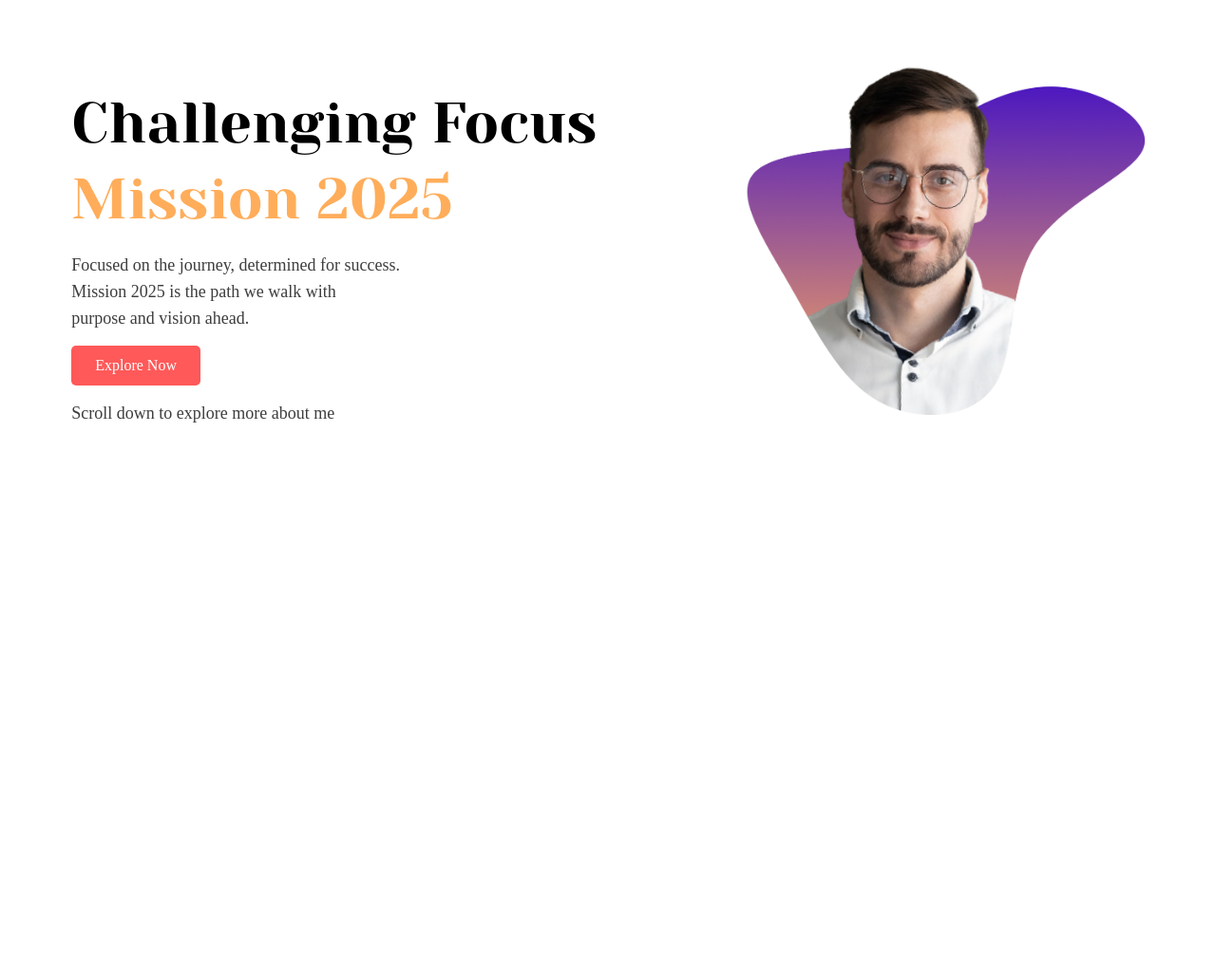
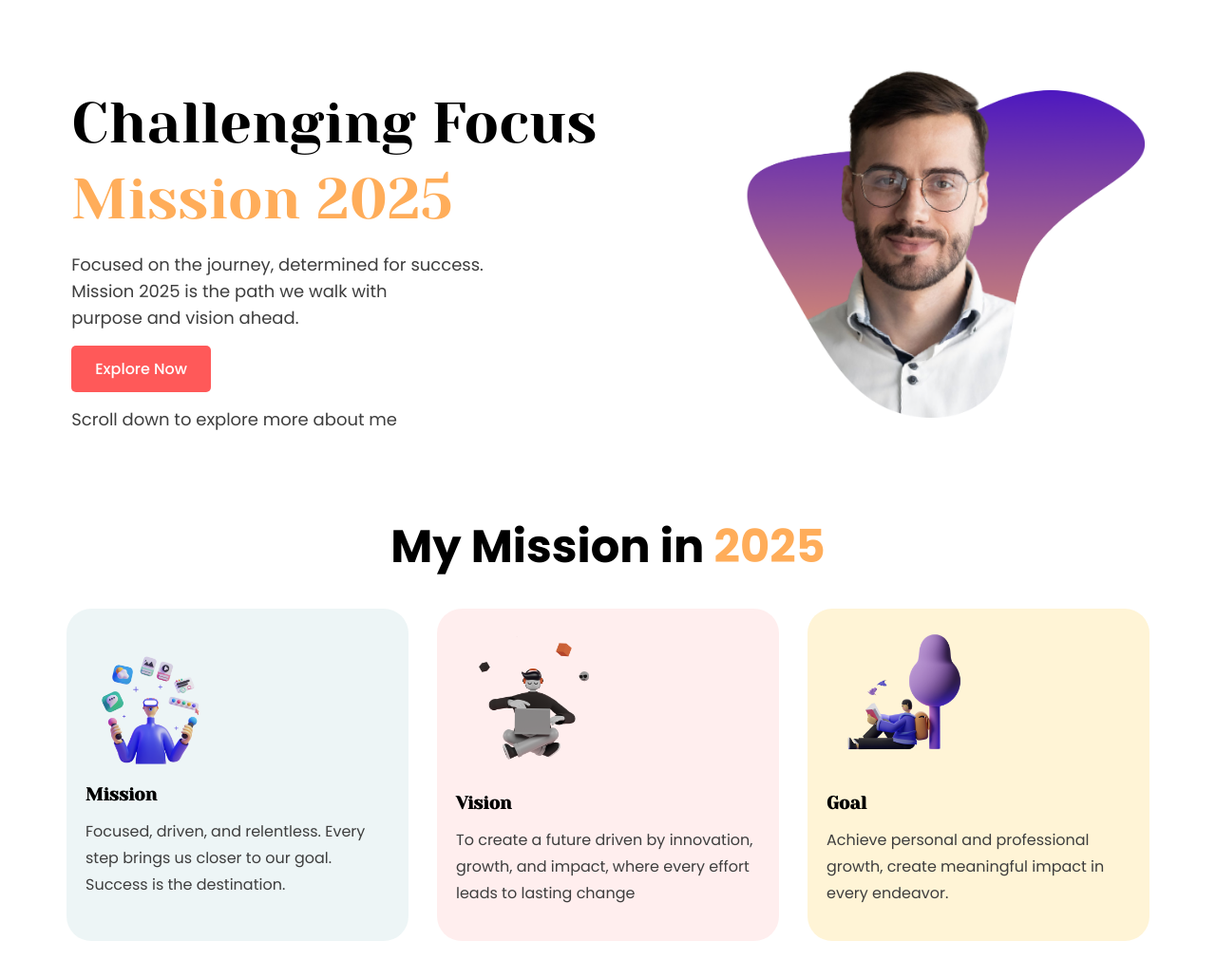
Before and after one commit to shihabuddin-dev/jaman-mission, a plain HTML site: page index.html in a window 1280 px wide. Shown: the whole page at 95% size. Before the commit the page ends 800 px from the top, so only its background shows below. Drawn offline with Linux system fonts and the light colour scheme.

Commit message:
addedMy Mission in 2025 section

```diff
--- a/index.html
+++ b/index.html
@@ -6,7 +6,7 @@
     <meta name="viewport" content="width=device-width, initial-scale=1.0">
     <title>Jaman Mission</title>
     <link rel="stylesheet" href="style/style.css">
-    <link rel="shortcut icon" href="images/shapes/shape-9.png" type="image/x-icon">
+    <link rel="shortcut icon" href="images/illustrators/mission.png" type="image/x-icon">
 </head>
 
 <body>
@@ -24,7 +24,31 @@
 
     </header>
     <main>
+        <!-- My Mission in 2025 section  -->
+<section class="mission">
+    <h2 class="section-title">My Mission in <span>2025</span></h2>
+    <div class="mission-hole-card ">
+        <div class="mission-card card1">
+            <img src="images/illustrators/mission.png" alt="">
+            <h3>Mission</h3>
+            <p class="caption card-cap">Focused, driven, and relentless. Every step brings us closer to our goal. Success is the destination.</p>
 
+        </div>
+        <div class="mission-card card2">
+            <img src="images/illustrators/vision.png" alt="">
+            <h3>Vision</h3>
+            <p class="caption card-cap">To create a future driven by innovation, growth, and impact, where every effort leads to lasting change</p>
+
+        </div>
+        <div class="mission-card card3">
+            <img src="images/illustrators/goal.png" alt="">
+            <h3>Goal</h3>
+            <p class="caption card-cap">Achieve personal and professional growth,  create meaningful impact in every endeavor.</p>
+
+        </div>
+
+    </div>
+</section>
     </main>
     <footer>
 
--- a/style/style.css
+++ b/style/style.css
@@ -1,32 +1,26 @@
 @import url('https://fonts.googleapis.com/css2?family=Yeseva+One&display=swap');
-*{
+@import url('https://fonts.googleapis.com/css2?family=Poppins:ital,wght@0,100;0,200;0,300;0,400;0,500;0,600;0,700;0,800;0,900;1,100;1,200;1,300;1,400;1,500;1,600;1,700;1,800;1,900&display=swap');
+
+* {
     margin: 0;
     padding: 0;
 }
-body{
-    font-family: "Yeseva One", serif;
+
+body {
+    font-family: "Yeseva One", "Poppins", serif;
     margin: 0 auto;
     max-width: 1280px;
 }
-/* Hero Section Style  */
-.hero{
-    display: flex;
-    align-items: center;
-justify-content: space-around;
 
+/* Common Style  */
+.section-title {
+    font-family: Poppins;
+    font-size: 48px;
+    font-weight: 700;
+    line-height: 70px;
 }
-.hero-text{
-    padding-top: 90px;
-}
-.hero-title{
-    font-size: 60px;
-font-weight: 400;
-line-height: 80px;
-}
-.hero-title span{
-    color: rgb(255, 173, 90);
-}
-.caption{
+
+.caption {
     color: rgb(62, 62, 62);
     font-family: Poppins;
     font-size: 18px;
@@ -34,7 +28,8 @@ font-weight: 400;
     line-height: 28px;
     padding: 15px 0;
 }
-.btn{
+
+.btn {
     color: rgb(255, 255, 255);
     font-family: Poppins;
     font-size: 16px;
@@ -44,25 +39,114 @@ border: none;
     border-radius: 5px;
     background: rgb(255, 89, 89);
 }
-.hero-img{
+
+/* Hero Section Style  */
+.hero {
+    display: flex;
+    align-items: center;
+    justify-content: space-around;
+
+}
+
+.hero-text {
+    padding-top: 90px;
+}
+
+.hero-title {
+    font-size: 60px;
+    font-weight: 400;
+    line-height: 80px;
+}
+
+.hero-title span {
+    color: rgb(255, 173, 90);
+}
+
+.hero-img {
     width: 426px;
     height: 426px;
 }
-.hero-img1{
+
+.hero-img1 {
     width: 100%;
     height: auto;
 }
+
+/* My Mission in 2025 section style  */
+.mission{
+    margin: 70px 0;
+    align-items: center;
+
+}
+.mission h2 {
+    padding-bottom: 30px;
+    text-align: center;
+
+}
+
+.section-title span {
+    color: rgb(255, 173, 90);
+}
+
+.mission-hole-card {
+    display: flex;
+    align-items: center;
+    justify-content: center;
+    gap: 30px;
+}
+
+.mission-card {
+    width: 320px;
+    height: 310px;
+    border-radius: 26px;
+    padding: 20px;
+
+}
+
+.mission-card img {
+    width: 50%;
+    height: auto;
+    padding-bottom: 10px;
+}
+
+.card-cap {
+    font-size: 16px;
+}
+
+.card1 {
+    background: rgba(79, 157, 166, 0.1);
+}
+
+.card2 {
+    background: rgba(255, 89, 89, 0.1);
+}
+
+.card3 {
+    background: rgb(255, 244, 214);
+}
+
 /* Small Device  */
 @media screen and (max-width:576px) {
-    .hero{
+    .hero {
         flex-direction: column-reverse;
         padding: 0 60px;
+    }
+    .mission-hole-card{
+        display: grid;
+
     }
 }
 
 /* Medium Device  */
 @media screen and (min-width:577px) and (max-width:992px) {
-    .hero{
+    .hero {
         flex-direction: column-reverse;
+
+    }
+    .mission-hole-card{
+        display: grid;
+    grid-template-columns: auto auto;
+    margin: 0 70px;
+
     }
 }
```
Lines whose indentation alone changed are shown as unchanged.
